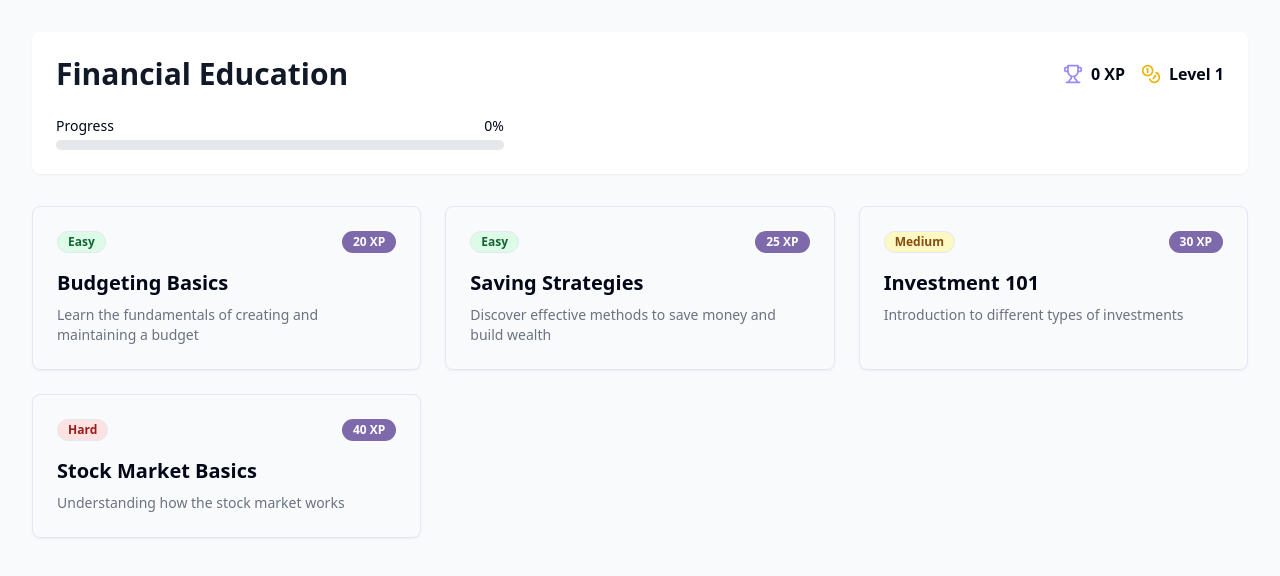
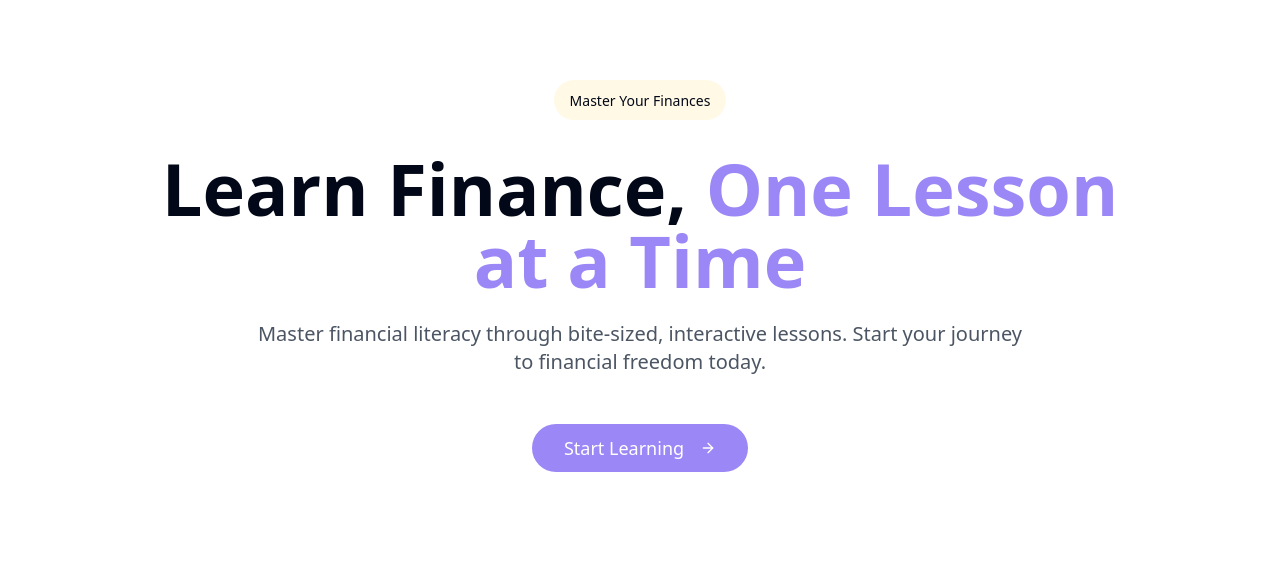
Before and after one commit to Thanseert/learnwealth-gameloop, a React (Vite) app: page / in a window 1280 px wide. Shown: the top 576 px of the page. Built offline with nearby package versions, Linux system fonts and the light colour scheme.

Commit message:
Implement homepage design
This commit implements a new design for the homepage, based on a provided mockup.  No specific implementation details are included in this commit message.

```diff
--- a/src/pages/Index.tsx
+++ b/src/pages/Index.tsx
@@ -1,110 +1,41 @@
 
-import { useEffect, useState } from "react";
-import { LessonCard } from "@/components/LessonCard";
-import { ProgressBar } from "@/components/ProgressBar";
-import { Trophy, Coins } from "lucide-react";
-
-interface Lesson {
-  id: number;
-  title: string;
-  description: string;
-  xp: number;
-  difficulty: "easy" | "medium" | "hard";
-  isCompleted: boolean;
-}
+import { Button } from "@/components/ui/button";
+import { ArrowRight } from "lucide-react";
 
 const Index = () => {
-  const [totalXP, setTotalXP] = useState(0);
-  const [lessons, setLessons] = useState<Lesson[]>([
-    {
-      id: 1,
-      title: "Budgeting Basics",
-      description: "Learn the fundamentals of creating and maintaining a budget",
-      xp: 20,
-      difficulty: "easy",
-      isCompleted: false,
-    },
-    {
-      id: 2,
-      title: "Saving Strategies",
-      description: "Discover effective methods to save money and build wealth",
-      xp: 25,
-      difficulty: "easy",
-      isCompleted: false,
-    },
-    {
-      id: 3,
-      title: "Investment 101",
-      description: "Introduction to different types of investments",
-      xp: 30,
-      difficulty: "medium",
-      isCompleted: false,
-    },
-    {
-      id: 4,
-      title: "Stock Market Basics",
-      description: "Understanding how the stock market works",
-      xp: 40,
-      difficulty: "hard",
-      isCompleted: false,
-    },
-  ]);
-
-  const handleLessonClick = (lessonId: number) => {
-    setLessons((prevLessons) =>
-      prevLessons.map((lesson) =>
-        lesson.id === lessonId
-          ? { ...lesson, isCompleted: true }
-          : lesson
-      )
-    );
-    const lesson = lessons.find((l) => l.id === lessonId);
-    if (lesson && !lesson.isCompleted) {
-      setTotalXP((prev) => prev + lesson.xp);
-    }
-  };
-
   return (
-    <div className="min-h-screen bg-gray-50">
-      <div className="container py-8 space-y-8 animate-fade-in">
-        {/* Header Section */}
-        <div className="bg-white rounded-lg p-6 shadow-sm">
-          <div className="flex items-center justify-between mb-6">
-            <h1 className="text-3xl font-bold text-gray-900">
-              Financial Education
-            </h1>
-            <div className="flex items-center space-x-4">
-              <div className="flex items-center space-x-2">
-                <Trophy className="w-5 h-5 text-primary" />
-                <span className="font-semibold">{totalXP} XP</span>
-              </div>
-              <div className="flex items-center space-x-2">
-                <Coins className="w-5 h-5 text-yellow-500" />
-                <span className="font-semibold">Level {Math.floor(totalXP / 50) + 1}</span>
-              </div>
-            </div>
-          </div>
-          <ProgressBar
-            progress={totalXP % 50}
-            total={50}
-            className="max-w-md"
-          />
+    <div className="min-h-screen bg-white">
+      {/* Hero Section */}
+      <div className="container max-w-6xl mx-auto px-4 py-20 text-center">
+        {/* Small Label */}
+        <div className="inline-block px-4 py-2 mb-8 bg-[#FFF9E6] rounded-full">
+          <span className="text-sm font-medium">Master Your Finances</span>
         </div>
 
-        {/* Lessons Grid */}
-        <div className="grid grid-cols-1 md:grid-cols-2 lg:grid-cols-3 gap-6">
-          {lessons.map((lesson) => (
-            <LessonCard
-              key={lesson.id}
-              title={lesson.title}
-              description={lesson.description}
-              xp={lesson.xp}
-              difficulty={lesson.difficulty}
-              isCompleted={lesson.isCompleted}
-              onClick={() => handleLessonClick(lesson.id)}
-            />
-          ))}
-        </div>
+        {/* Main Heading */}
+        <h1 className="text-5xl sm:text-6xl lg:text-7xl font-bold mb-6 leading-tight">
+          Learn Finance,{" "}
+          <span className="text-primary">
+            One Lesson
+            <br />
+            at a Time
+          </span>
+        </h1>
+
+        {/* Subheading */}
+        <p className="text-gray-600 text-lg sm:text-xl max-w-3xl mx-auto mb-12">
+          Master financial literacy through bite-sized, interactive lessons. Start
+          your journey to financial freedom today.
+        </p>
+
+        {/* CTA Button */}
+        <Button
+          size="lg"
+          className="bg-primary hover:bg-primary-hover text-white px-8 py-6 text-lg rounded-full"
+        >
+          Start Learning
+          <ArrowRight className="ml-2 h-5 w-5" />
+        </Button>
       </div>
     </div>
   );
```
